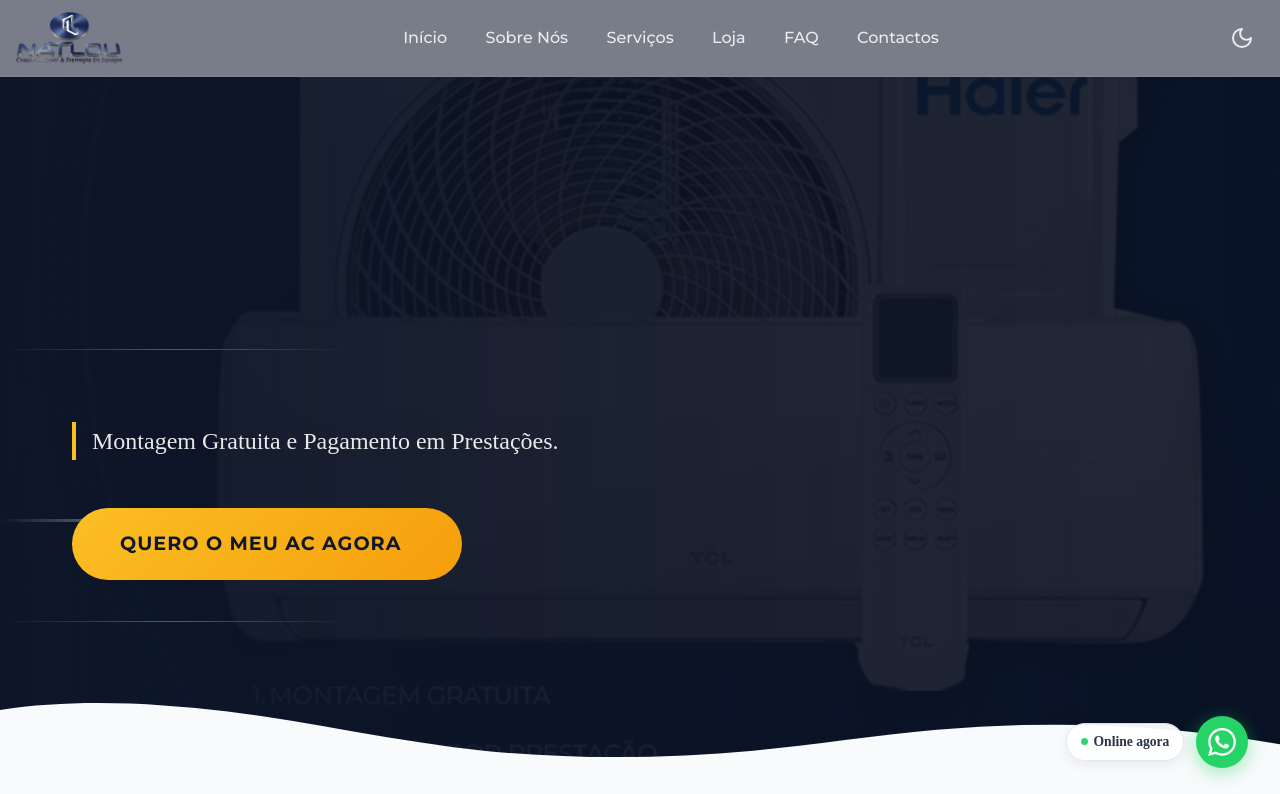
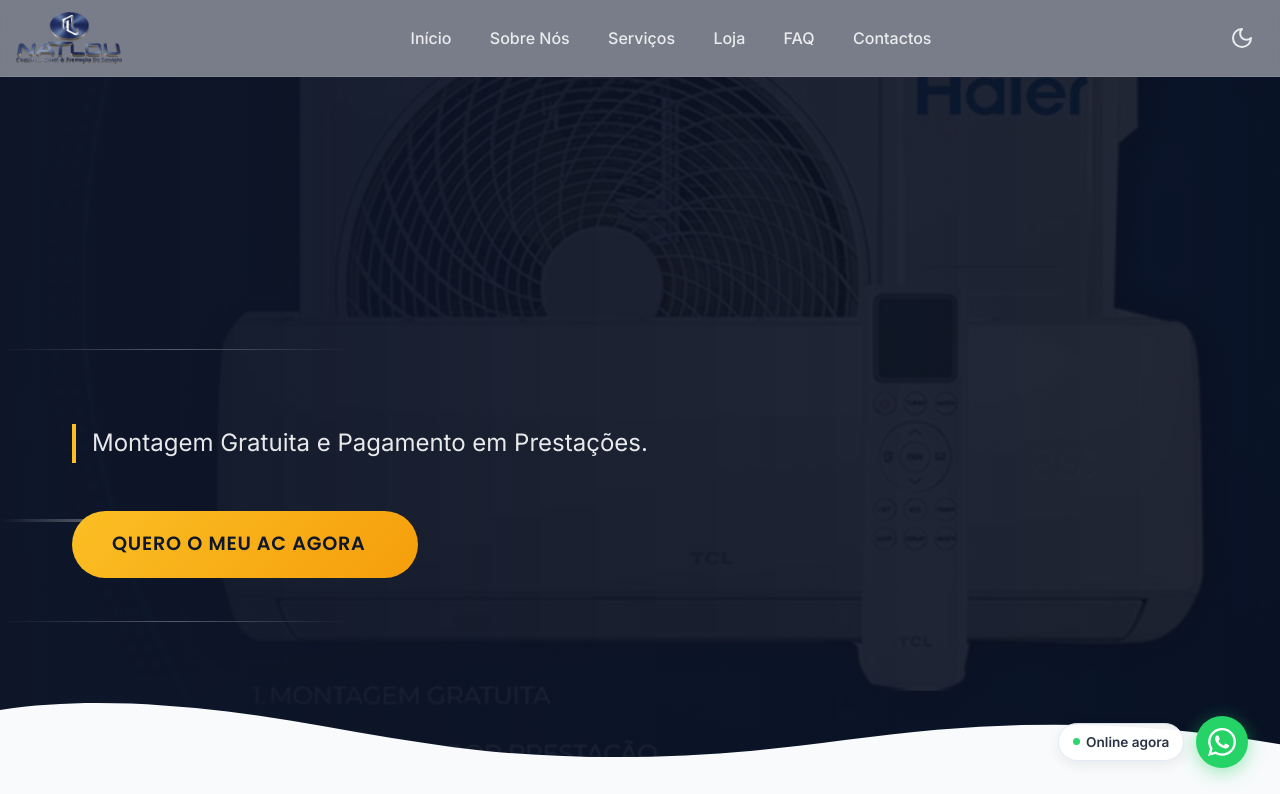
Before and after one commit to abidnegodossantos/natlou, a Next.js app: page / in a window 1280 px wide. Shown: the top 794 px of the page. Built offline with nearby package versions, Linux system fonts and the light colour scheme.

Commit message:
style: atualiza tipografia global para Inter (body) e Poppins (titulos/botoes) com hierarchy premium e line-heights refinados

```diff
--- a/src/app/globals.css
+++ b/src/app/globals.css
@@ -316,7 +316,7 @@ body {
   scroll-behavior: smooth;
   max-width: 100vw;
   overflow-x: hidden;
-  font-family: var(--font-inter), var(--font-open-sans), system-ui, -apple-system, sans-serif;
+  font-family: var(--font-inter), system-ui, -apple-system, sans-serif;
   background-color: var(--bg-color);
   background-image: none;
   background-attachment: scroll;
@@ -324,7 +324,7 @@ body {
   width: 100%;
   margin: 0;
   padding: 0;
-  line-height: 1.65;
+  line-height: 1.68;
   font-size: var(--base-font-size);
   font-weight: 400;
   position: relative;
@@ -358,36 +358,36 @@ textarea:focus-visible,
   border-radius: 4px;
 }
 
-/* ===== TYPOGRAPHY HIERARCHY ===== */
+/* ===== TYPOGRAPHY HIERARCHY (INTER & POPPINS) ===== */
 h1,
 h2,
 h3,
 h4,
 h5,
 h6 {
-  font-family: var(--font-montserrat), system-ui, -apple-system, sans-serif;
+  font-family: var(--font-poppins), var(--font-inter), system-ui, -apple-system, sans-serif;
   color: var(--text-primary);
-  line-height: 1.2;
+  line-height: 1.22;
 }
 
 h1 {
   font-size: var(--h1-size);
-  font-weight: 800;
+  font-weight: 700;
   line-height: 1.18;
   letter-spacing: -0.02em;
 }
 
 h2 {
   font-size: var(--h2-size);
-  font-weight: 700;
-  line-height: 1.22;
+  font-weight: 600;
+  line-height: 1.24;
   letter-spacing: -0.01em;
 }
 
 h3 {
   font-size: var(--h3-size);
-  font-weight: 700;
-  line-height: 1.28;
+  font-weight: 600;
+  line-height: 1.3;
 }
 
 h4 {
@@ -398,12 +398,13 @@ h4 {
 
 p {
   color: var(--text-secondary);
-  line-height: 1.65;
+  line-height: 1.68;
   font-weight: 400;
 }
 
 .subtitle,
 .lead {
+  color: var(--text-secondary);
   font-weight: 500;
   line-height: 1.6;
 }
@@ -436,23 +437,23 @@ a:focus-visible {
   display: inline-flex;
   align-items: center;
   justify-content: center;
-  gap: 0.8rem;
-  padding: clamp(0.875rem, 2vw, 1.25rem) clamp(1.5rem, 4vw, 3rem);
+  gap: 0.75rem;
+  padding: clamp(0.75rem, 1.8vw, 1.1rem) clamp(1.4rem, 3.5vw, 2.5rem);
   border-radius: 9999px;
   background: linear-gradient(135deg, #fbbf24, #f59e0b);
   color: #0f172a;
-  font-weight: 700;
+  font-weight: 600;
   text-transform: uppercase;
-  letter-spacing: 1px;
+  letter-spacing: 0.04em;
   border: none;
   cursor: pointer;
-  box-shadow: 0 4px 20px rgba(251, 191, 36, 0.35);
-  font-family: var(--font-montserrat), sans-serif;
+  box-shadow: 0 4px 18px rgba(251, 191, 36, 0.35);
+  font-family: var(--font-poppins), var(--font-inter), sans-serif;
   position: relative;
   overflow: hidden;
   transition-duration: 0.35s;
   transition-timing-function: cubic-bezier(0.2, 0.8, 0.2, 1);
-  font-size: clamp(0.875rem, 1.5vw, 1.125rem);
+  font-size: clamp(0.875rem, 1.2vw, 1rem);
 }
 
 .btn::before {
--- a/src/app/layout.tsx
+++ b/src/app/layout.tsx
@@ -1,20 +1,20 @@
 import './globals.css';
 import type { Metadata, Viewport } from 'next';
-import { Inter, Montserrat } from 'next/font/google';
+import { Inter, Poppins } from 'next/font/google';
 import Navbar from '@/components/Navbar';
 import Footer from '@/components/Footer';
 
 const inter = Inter({
     subsets: ['latin'],
-    weight: ['400', '500', '600', '700', '800'],
+    weight: ['400', '500', '600', '700'],
     variable: '--font-inter',
     display: 'swap',
 });
 
-const montserrat = Montserrat({
+const poppins = Poppins({
     subsets: ['latin'],
-    weight: ['400', '500', '600', '700', '800'],
-    variable: '--font-montserrat',
+    weight: ['400', '500', '600', '700'],
+    variable: '--font-poppins',
     display: 'swap',
 });
 
@@ -61,7 +61,7 @@ export default function RootLayout({
                     }}
                 />
             </head>
-            <body className={`${inter.variable} ${montserrat.variable}`} style={{ display: 'flex', flexDirection: 'column', minHeight: '100vh' }}>
+            <body className={`${inter.variable} ${poppins.variable}`} style={{ display: 'flex', flexDirection: 'column', minHeight: '100vh' }}>
                 <Navbar />
                 <main style={{ flex: 1 }}>{children}</main>
                 <Footer />
```
